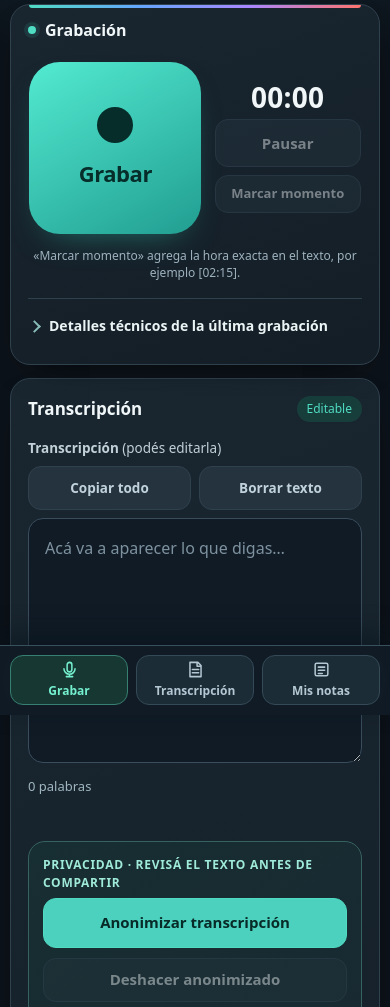
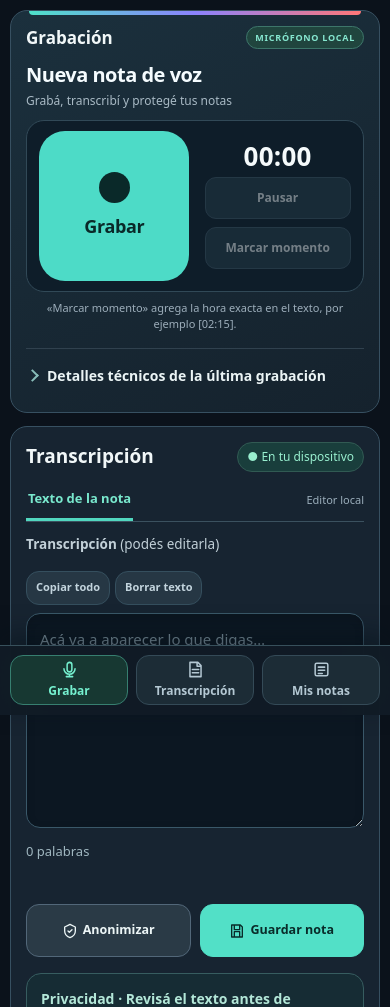
Before and after one commit to ignabidon/notas-voz, a plain HTML site: page gamma-colorida/index.html in a window 390 px wide. Shown: the part 129-1136 px from the top of the page. Drawn offline with Linux system fonts and the light colour scheme.

Commit message:
Gamma Colorida v2: rediseño real Profesional oscuro con acciones principales

```diff
--- a/gamma-colorida/index.html
+++ b/gamma-colorida/index.html
@@ -452,6 +452,80 @@ footer{color:#869ca8}
 }
 @media(prefers-reduced-motion:reduce){html{scroll-behavior:auto}}
 
+
+/* Gamma Colorida v2: diseño Profesional oscuro, secciones y acciones */
+body{background:#0b121b radial-gradient(650px 330px at 50% -200px,#1c5260,transparent)!important}
+.wrap{max-width:1060px}
+.top{padding:13px 15px;background:#101d28;border:1px solid #2e4554;border-radius:18px;margin-bottom:14px}
+.top .logo{background:#194340;color:#71ebd5;border:1px solid #4a8b87}
+.top h1{font-size:23px;letter-spacing:-.03em;text-transform:none;color:#f4f8fa}
+.top h1 span{display:inline-block!important;background:#21433c;border:1px solid #387d68;padding:3px 7px;border-radius:7px;color:#8ff8dd!important;font-size:10px!important}
+.card{background:#182633;border:1px solid #375061;box-shadow:none;border-radius:20px}
+.c-rec{background:linear-gradient(155deg,#1b303d,#15222d);position:relative;overflow:hidden}
+.c-rec::before{content:"";position:absolute;top:0;left:18px;right:18px;height:4px;background:linear-gradient(90deg,#4ee0c9,#8b83fe,#ff7777);border-radius:0 0 7px 7px}
+.c-rec h2{display:flex;align-items:center;justify-content:space-between;margin-bottom:13px;font-size:17px}
+.c-rec h2::before{display:none}
+.mode-chip{font-size:9px;letter-spacing:.08em;color:#86e7d0;background:#20453e;padding:6px 8px;border:1px solid #3d766a;border-radius:40px;font-weight:800}
+.record-heading{font-size:22px;font-weight:760;letter-spacing:-.025em;color:#f5fcff;line-height:1.3;margin-bottom:11px}
+.record-heading small{display:block;color:#a9bac5;font-size:12px;letter-spacing:0;font-weight:450;margin-top:5px}
+.c-rec .recrow{background:#0e1d29;border:1px solid #314957;padding:13px;border-radius:18px;gap:13px}
+#rec{background:#4ddbc7;color:#0a2929;border-radius:26px;width:min(42vw,164px);box-shadow:none;font-size:19px;gap:10px}
+#rec::before{height:31px;width:31px}
+#rec.on,#rec.on:hover:not(:disabled){background:#f46d72;color:#2e1218;animation:pulso 1.8s ease-out infinite}
+#rec.on.paused{background:#526576;animation:none}
+#clock{color:#f5fafb;font-size:29px}
+#pause,#mark{background:#263c49;border:1px solid #405968;border-radius:11px;font-size:13px}
+.mark-help{font-size:11px;color:#9daebb}
+.c-edit{background:#172431}
+.c-edit .section-heading{margin-bottom:7px}
+.c-edit .section-heading h2{font-size:19px}
+.c-edit .section-hint{color:#98efcf;background:#193e3c;padding:5px 9px;border:1px solid #315a53;border-radius:40px}
+.text-tabs{display:flex;justify-content:space-between;align-items:center;border-bottom:1px solid #3b515f;margin:0 0 12px;font-size:13px;color:#9baebb}
+.text-tabs span{padding:10px 2px;color:#79e8cd;border-bottom:3px solid #51d7bf;font-weight:750}
+.text-tabs small{font-size:11px}
+.c-edit .lbl-row{display:flex;flex-direction:column;align-items:stretch;gap:8px;margin-top:7px}
+.c-edit .tools{display:flex;flex-wrap:wrap;gap:5px}
+.c-edit .tools button{min-height:35px;padding:5px 9px;font-size:12px;background:#263744;border:1px solid #354f5e;color:#c3d4dd}
+#text{background:#0c1722;border:1px solid #3a5869;min-height:270px;padding:16px;font-size:16px;line-height:1.7;border-radius:14px;box-shadow:inset 0 2px 8px #0002}
+.primary-operations{display:grid;grid-template-columns:1fr 1fr;gap:9px;margin:15px 0}
+.primary-operations button{min-height:57px;border-radius:13px;display:flex;align-items:center;justify-content:center;gap:7px;font-size:14px;font-weight:760;padding:8px}
+.primary-operations svg{width:18px;height:18px;fill:none;stroke:currentColor;stroke-width:2;stroke-linecap:round;stroke-linejoin:round;flex:none}
+.primary-operations .anon-main{background:#2a3a46;color:#ecf5f6;border:1px solid #526779}
+.primary-operations .save-main{background:#52e0c7;color:#092b29;border:1px solid #52e0c7}
+.primary-operations .save-main:hover:not(:disabled){background:#7af5df}
+.privacy-group{background:#162c34;border:1px solid #375d60;padding:14px;border-radius:15px}
+.privacy-group .gl{text-transform:none;letter-spacing:0;font-size:14px;color:#b3e7d8;font-weight:750}
+.privacy-group .note{font-size:12px}
+.save-row{display:block;margin-top:16px}
+.save-row #newn{width:100%;background:#253946;min-height:45px;color:#c1d8dd}
+.c-notes{background:#142431}
+.c-notes h2{display:flex;align-items:center;justify-content:space-between;gap:10px}
+.c-notes .n{background:#1b2e3c;border:1px solid #365263;border-radius:12px;margin:8px 0;padding:11px!important}
+.c-notes .n:first-child{padding-top:11px!important}
+.c-notes .n button{background:#28404e;border:1px solid #486170}
+@media(max-width:919px){.layout{display:flex;flex-direction:column}.col{display:contents}.c-rec{order:1}.c-edit{order:2}.c-notes{order:3}.c-set{order:4}}
+@media(max-width:640px){
+body{padding:10px 10px calc(100px + env(safe-area-inset-bottom))}
+.top{padding:10px;border-radius:15px;margin-bottom:11px}
+.top h1{font-size:19px}
+.top .sub{font-size:11px}
+.top .pill{font-size:10px;padding:5px 8px}
+.card{border-radius:17px;padding:15px}
+.record-heading{font-size:20px}
+.c-rec .recrow{padding:10px}
+#rec{width:min(39vw,150px);font-size:18px}
+#clock{font-size:26px}
+#pause,#mark{min-height:42px;font-size:12px}
+.c-edit .tools{display:flex;flex-wrap:wrap}
+.c-edit .tools button{min-height:34px;font-size:11px}
+#text{min-height:215px;padding:13px;font-size:15px}
+.primary-operations button{min-height:53px;font-size:12.5px;gap:5px}
+.primary-operations svg{width:16px;height:16px}
+.privacy-group .row{display:flex!important}
+.privacy-group #undo{width:100%}
+.save-row #newn{width:100%}
+}
+
 </style>
 </head>
 <body>
@@ -474,7 +548,7 @@ footer{color:#869ca8}
 
   <!-- 1 · Grabar -->
   <section class="card c-rec" id="gamma-record">
-    <h2>Grabación</h2>
+    <h2>Grabación <span class="mode-chip">MICRÓFONO LOCAL</span></h2><div class="record-heading">Nueva nota de voz<small>Grabá, transcribí y protegé tus notas</small></div>
     <div class="recrow">
       <button id="rec" type="button">Grabar</button>
       <div class="side">
@@ -560,7 +634,7 @@ footer{color:#869ca8}
 
   <!-- 4 · Notas guardadas -->
   <section class="card c-notes" id="gamma-notes">
-    <h2>Notas guardadas</h2>
+    <h2>Mis notas <span class="mode-chip">ARCHIVO LOCAL</span></h2>
     <div id="filt"></div>
     <div id="list"></div>
   </section>
@@ -571,7 +645,7 @@ footer{color:#869ca8}
 
   <!-- 2 · Texto -->
   <section class="card c-edit" id="gamma-edit">
-    <div class="section-heading"><h2>Transcripción</h2><span class="section-hint">Editable</span></div>
+    <div class="section-heading"><h2>Transcripción</h2><span class="section-hint">● En tu dispositivo</span></div><div class="text-tabs"><span>Texto de la nota</span><small>Editor local</small></div>
     <div class="lbl-row">
       <label for="text">Transcripción <span class="opt">(podés editarla)</span></label>
       <div class="tools">
@@ -586,11 +660,11 @@ footer{color:#869ca8}
     <div class="meta"><span id="wc">0 palabras</span><span id="cc"></span></div>
     <div id="flash" role="status"></div>
     <div id="learn"></div>
+    <div class="primary-operations"><button id="anon" class="anon-main" title="Aplicar anonimización; se puede deshacer"><svg viewBox="0 0 24 24" aria-hidden="true"><path d="M12 2 20 6v6c0 5-3.5 8.4-8 10-4.5-1.6-8-5-8-10V6zM9 12l2 2 4-4"/></svg>Anonimizar</button><button id="save" class="p save-main"><svg viewBox="0 0 24 24" aria-hidden="true"><path d="M4 3h13l3 3v15H4zM8 3v7h8V3M8 21v-8h8v8"/></svg>Guardar nota</button></div>
 
     <div class="group privacy-group">
       <div class="gl">Privacidad · Revisá el texto antes de compartir</div>
       <div class="row" style="margin-top:6px">
-        <button class="p" id="anon" title="Aplicar una sola vez; se puede deshacer">Anonimizar transcripción</button>
         <button id="undo" disabled>Deshacer anonimizado</button>
       </div>
       <div class="warn" id="anonRes" style="margin-top:8px"></div>
@@ -652,8 +726,7 @@ footer{color:#869ca8}
     </div>
 
     <div class="row save-row">
-      <button class="p" id="save">Guardar</button>
-      <button id="newn">Nota nueva</button>
+      <button id="newn">+ Crear otra nota</button>
     </div>
 
     <div class="group export-group">
```
